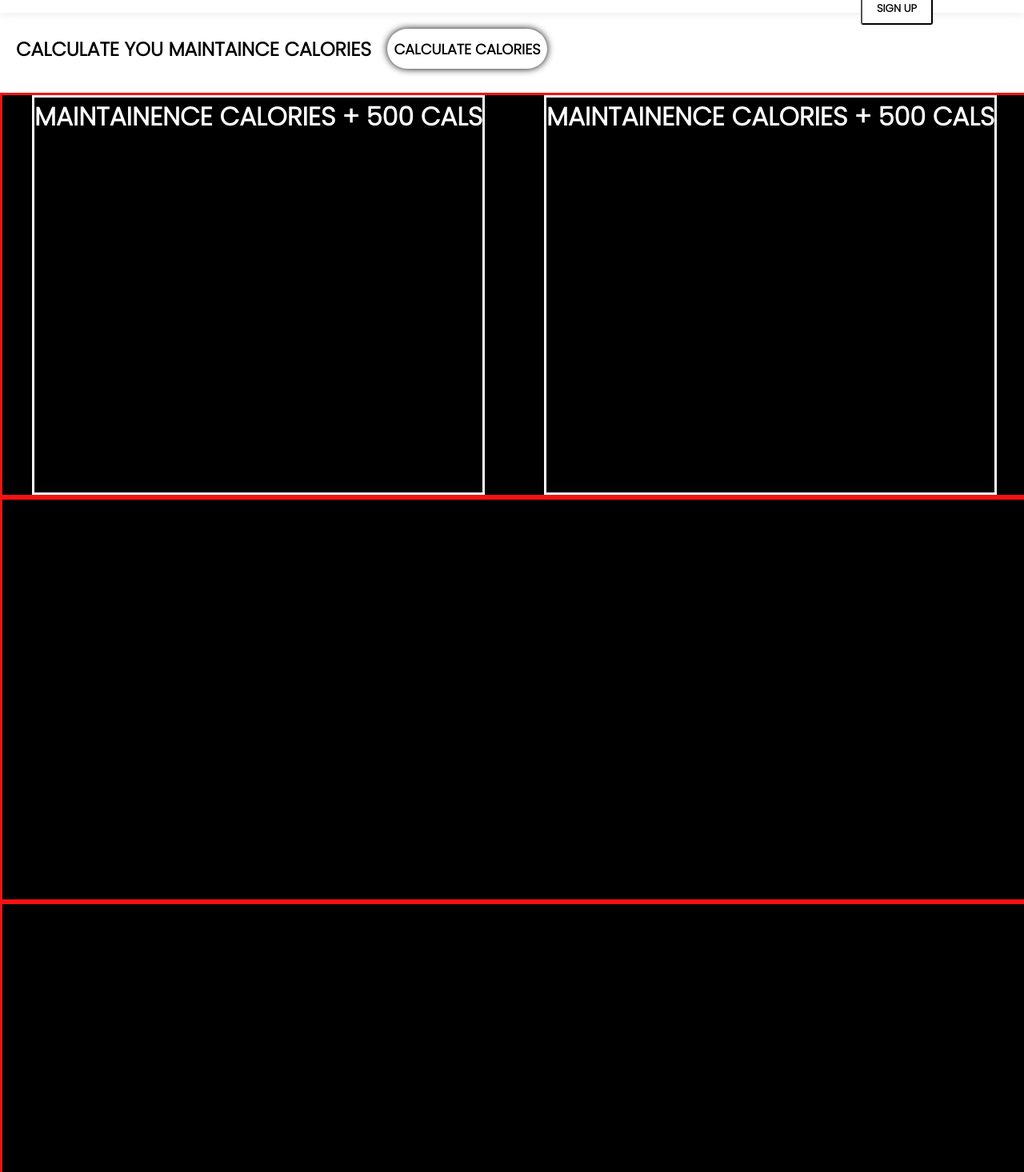
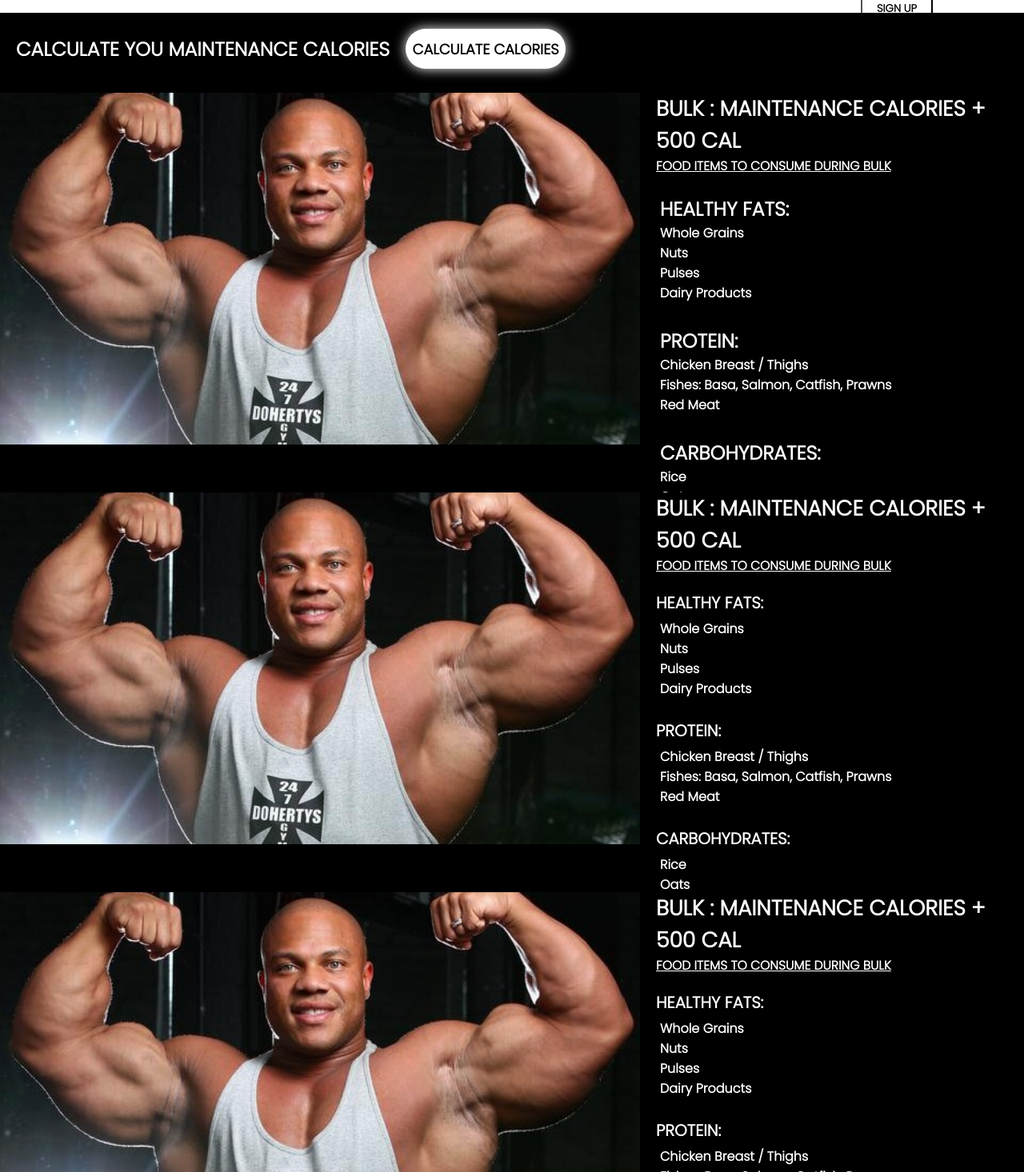
Before and after one commit to Adi0706/Reps-n-Sets, a React (Create React App) app: page /dietplan in a window 1280 px wide. Shown: the part 44-1510 px from the top of the page at 80% size. Built offline with nearby package versions, Linux system fonts and the light colour scheme.

Commit message:
Diet Page updated

```diff
--- a/src/Pages/DietPlan/BodyRecomp.jsx
+++ b/src/Pages/DietPlan/BodyRecomp.jsx
@@ -1,11 +1,51 @@
-import React from 'react'
+import React from "react";
+import bulkdiet from '../../Images/bulkdiet.jpg';
 
-function BodyRecomp() {
+function Bulk() {
   return (
-    <div className='BodySec'>
-
+    <div className="BulkSec">
+      <div className="bulkimg" >
+        <h1 style={{ color: "white" }}><img src={bulkdiet} alt="Bulk Diet" /></h1>
+      </div>
+      <div className="bulk-text" >
+        <h1 style={{ color: "white" }}>BULK : MAINTENANCE CALORIES + 500 CAL</h1>
+        <h3><u>FOOD ITEMS TO CONSUME DURING BULK</u></h3>
+        <br/>
+        <div className="food-category">
+          <h2>HEALTHY FATS:</h2>
+          <ul className="food-item">
+            <li>Whole Grains</li>
+            <li>Nuts</li>
+            <li>Pulses</li>
+            <li>Dairy Products</li>
+          </ul>
+        </div>
+        <br/>
+        <div className="food-category">
+          <h2>PROTEIN:</h2>
+          <ul className="food-item">
+            <li>Chicken Breast / Thighs</li>
+            <li>Fishes: Basa, Salmon, Catfish, Prawns</li>
+            <li>Red Meat</li>
+          </ul>
+        </div> <br/>
+        <div className="food-category">
+          <h2>CARBOHYDRATES:</h2>
+          <ul className="food-item">
+            <li>Rice</li>
+            <li>Oats</li>
+            <li>Tortilla/Rotis/Pita</li>
+          </ul>
+        </div> <br/>
+        <div className="food-category">
+          <h2>MICRO-NUTRIENTS:</h2>
+          <ul className="food-item">
+            <li>Fruits</li>
+          </ul>
+        </div>
+      </div>
     </div>
-  )
+  );
 }
 
-export default BodyRecomp
+export default Bulk;
--- a/src/Pages/DietPlan/Bulk.jsx
+++ b/src/Pages/DietPlan/Bulk.jsx
@@ -1,16 +1,55 @@
 import React from "react";
-
+import bulkdiet from '../../Images/bulkdiet.jpg';
 
 function Bulk() {
-  return <div className="BulkSec">
-    <div className="bulkimg" style={{border:"solid",borderColor:"white"}}>
-    <h1 style={{color:"white"}}>MAINTAINENCE CALORIES + 500 CALS</h1>
+  return (
+    <div className="BulkSec">
+      <div className="bulkimg" >
+        <h1 style={{ color: "white" }}><img src={bulkdiet} alt="Bulk Diet" /></h1>
+      </div>
+      <div className="bulk-text" >
+        <h1 style={{ color: "white" }}>BULK : MAINTENANCE CALORIES + 500 CAL</h1>
+        <h3><u>FOOD ITEMS TO CONSUME DURING BULK</u></h3>
+        <br/>
+        <div className="food-category">
+
+          <ul className="food-item">
+          <h2>HEALTHY FATS:</h2>
+            <li>Whole Grains</li>
+            <li>Nuts</li>
+            <li>Pulses</li>
+            <li>Dairy Products</li>
+          </ul>
+        </div>
+        <br/>
+        <div className="food-category">
+
+          <ul className="food-item">
+          <h2>PROTEIN:</h2>
+            <li>Chicken Breast / Thighs</li>
+            <li>Fishes: Basa, Salmon, Catfish, Prawns</li>
+            <li>Red Meat</li>
+          </ul>
+        </div> <br/>
+        <div className="food-category">
+
+          <ul className="food-item">
+          <h2>CARBOHYDRATES:</h2>
+            <li>Rice</li>
+            <li>Oats</li>
+            <li>Tortilla/Rotis/Pita</li>
+          </ul>
+        </div> <br/>
+        <div className="food-category">
+
+          <ul className="food-item">
+          <h2>MICRO-NUTRIENTS:</h2>
+            <li>Fruits</li>
+          </ul>
+        </div>
+      </div>
     </div>
-    <div className="bulk-text" style={{border:"solid",borderColor:"white"}}>
-        <h1 style={{color:"white"}}>MAINTAINENCE CALORIES + 500 CALS</h1>
-    </div>
-
-  </div>;
+  );
 }
 
 export default Bulk;
--- a/src/Pages/DietPlan/CalorieIntake.jsx
+++ b/src/Pages/DietPlan/CalorieIntake.jsx
@@ -4,7 +4,7 @@ function CalorieIntake() {
   return (
     <div className='CalSec'>
         <div className='calculate-cal'>
-            <h2>CALCULATE YOU MAINTAINCE CALORIES</h2>
+            <h2>CALCULATE YOU MAINTENANCE CALORIES</h2>
            <a href='https://www.calculator.net/calorie-calculator.html'> <button id='btn'>CALCULATE CALORIES</button></a>
         </div>
 
--- a/src/Pages/DietPlan/Cut.jsx
+++ b/src/Pages/DietPlan/Cut.jsx
@@ -1,12 +1,51 @@
-import React from 'react'
+import React from "react";
+import bulkdiet from '../../Images/bulkdiet.jpg';
 
-
-function Cut() {
+function Bulk() {
   return (
-    <div className='CutSec'>
-
+    <div className="BulkSec">
+      <div className="bulkimg" >
+        <h1 style={{ color: "white" }}><img src={bulkdiet} alt="Bulk Diet" /></h1>
+      </div>
+      <div className="bulk-text" >
+        <h1 style={{ color: "white" }}>BULK : MAINTENANCE CALORIES + 500 CAL</h1>
+        <h3><u>FOOD ITEMS TO CONSUME DURING BULK</u></h3>
+        <br/>
+        <div className="food-category">
+          <h2>HEALTHY FATS:</h2>
+          <ul className="food-item">
+            <li>Whole Grains</li>
+            <li>Nuts</li>
+            <li>Pulses</li>
+            <li>Dairy Products</li>
+          </ul>
+        </div>
+        <br/>
+        <div className="food-category">
+          <h2>PROTEIN:</h2>
+          <ul className="food-item">
+            <li>Chicken Breast / Thighs</li>
+            <li>Fishes: Basa, Salmon, Catfish, Prawns</li>
+            <li>Red Meat</li>
+          </ul>
+        </div> <br/>
+        <div className="food-category">
+          <h2>CARBOHYDRATES:</h2>
+          <ul className="food-item">
+            <li>Rice</li>
+            <li>Oats</li>
+            <li>Tortilla/Rotis/Pita</li>
+          </ul>
+        </div> <br/>
+        <div className="food-category">
+          <h2>MICRO-NUTRIENTS:</h2>
+          <ul className="food-item">
+            <li>Fruits</li>
+          </ul>
+        </div>
+      </div>
     </div>
-  )
+  );
 }
 
-export default Cut
+export default Bulk;
--- a/src/index.css
+++ b/src/index.css
@@ -4,6 +4,12 @@
   margin: 0;
   padding: 0;
   font-family: "poppins", "sans-seriff";
+}
+body {
+  overflow-x: hidden;
+  margin: 0;
+  padding: 0;
+  font-family: "poppins", "sans-serif";
 }
 .NavBar {
   position: relative;
@@ -317,6 +323,8 @@ video {
   height: 100px;
   object-fit: cover;
   position: relative;
+  background-color: black;
+  color: white;
 }
 .calculate-cal {
   display: flex;
@@ -336,7 +344,7 @@ video {
   cursor: pointer;
   border: none;
   border-radius: 50px;
-  box-shadow: 0px 0px 10px black;
+  box-shadow: 0px 0px 15px rgb(255, 254, 254);
 }
 #btn:hover {
   background-color: rgb(158, 157, 157);
@@ -344,8 +352,7 @@ video {
   color: white;
 }
 .BulkSec {
-  border: solid;
-  border-color: rgb(248, 17, 17);
+
   width: 100vw;
   height: 500px;
   object-fit: cover;
@@ -354,6 +361,45 @@ video {
   display: flex;
   justify-content: space-around;
 }
+.BulkSec .bulkimg img{
+  width: 800px;
+}
+.bulk-text {
+  font-size: smaller;
+  margin-left: 20px;
+  /* padding: 5px; */
+  text-align: left;
+  color: white;
+  width: 1000px;
+  max-width: 100%; /* Set a maximum width for the container */
+  overflow-x: hidden; /* Add scrolling when content exceeds the container */
+  overflow-y: scroll;
+}
+
+.bulk-text::-webkit-scrollbar {
+  width: 10px; /* Width of the scrollbar */
+
+}
+
+.bulk-text::-webkit-scrollbar-track {
+  background: #f1f1f1; /* Color of the track (the area behind the scrollbar) */
+}
+
+.bulk-text::-webkit-scrollbar-thumb {
+  background: red; /* Color of the scrollbar thumb (the draggable handle) */
+}
+
+.bulk-text::-webkit-scrollbar-thumb:hover {
+  background: #555; /* Color of the scrollbar thumb when hovered */
+}
+
+.bulk-text ul {
+  list-style:circle;
+  text-align: left;
+  display: flex;
+  flex-direction: column;
+}
+
 
 .CutSec{
   border: solid;
```
Also changed, not shown: src/Images/bulkdiet.jpg (added).
